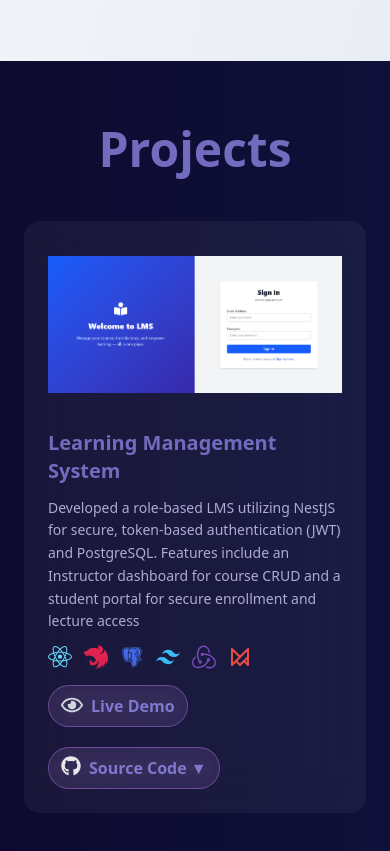
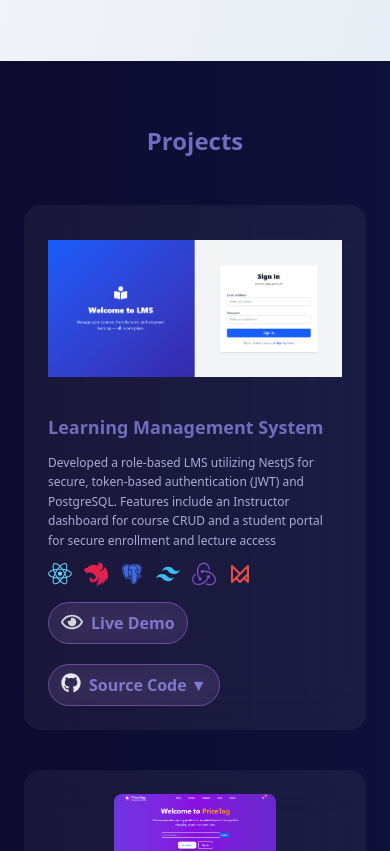
Before and after one commit to smshah121/Portfolio-Website, a React (Vite) app: page / in a window 390 px wide. Shown: the part 3660-4511 px from the top of the page. Built offline with nearby package versions, Linux system fonts and the light colour scheme.

Commit message:
changes saved

```diff
--- a/src/App.jsx
+++ b/src/App.jsx
@@ -464,7 +464,7 @@ function App() {
         id="project"
         className="min-h-screen bg-gradient-to-r from-[#0e0a2f] to-[#0e113a] py-16 px-6"
       >
-        <div className="font-bold text-5xl text-[#736bbe] mb-12 text-center">
+        <div className="font-bold text-2xl md:text-5xl text-[#736bbe] mb-12 text-center">
           <h1>Projects</h1>
         </div>
 
@@ -548,10 +548,10 @@ function App() {
 
               {/* Text */}
               <div className="flex flex-col  mt-6 md:mt-0 md:ml-8  w-full md:w-2/3">
-                <h1 className="font-bold text-xl md:text-2xl pb-3 text-[#736bbe]">
+                <h1 className="font-bold text-lg md:text-2xl pb-3 text-[#736bbe]">
                   {project.title}
                 </h1>
-                <p className="text-[#afabd6] text-sm md:text-base leading-relaxed">
+                <p className="text-[#afabd6] text-xs md:text-base leading-relaxed">
                   {project.desc}
                 </p>
                 <div className="flex flex-wrap items-center gap-3 mt-3">
```
